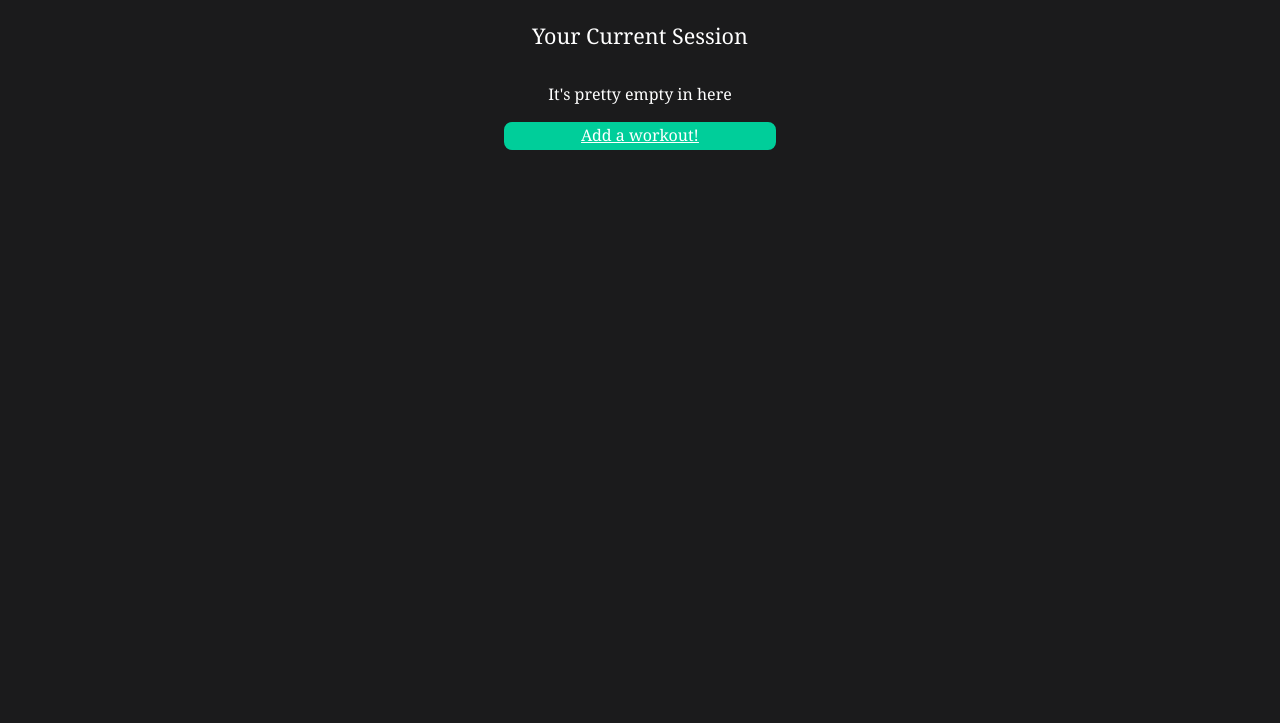
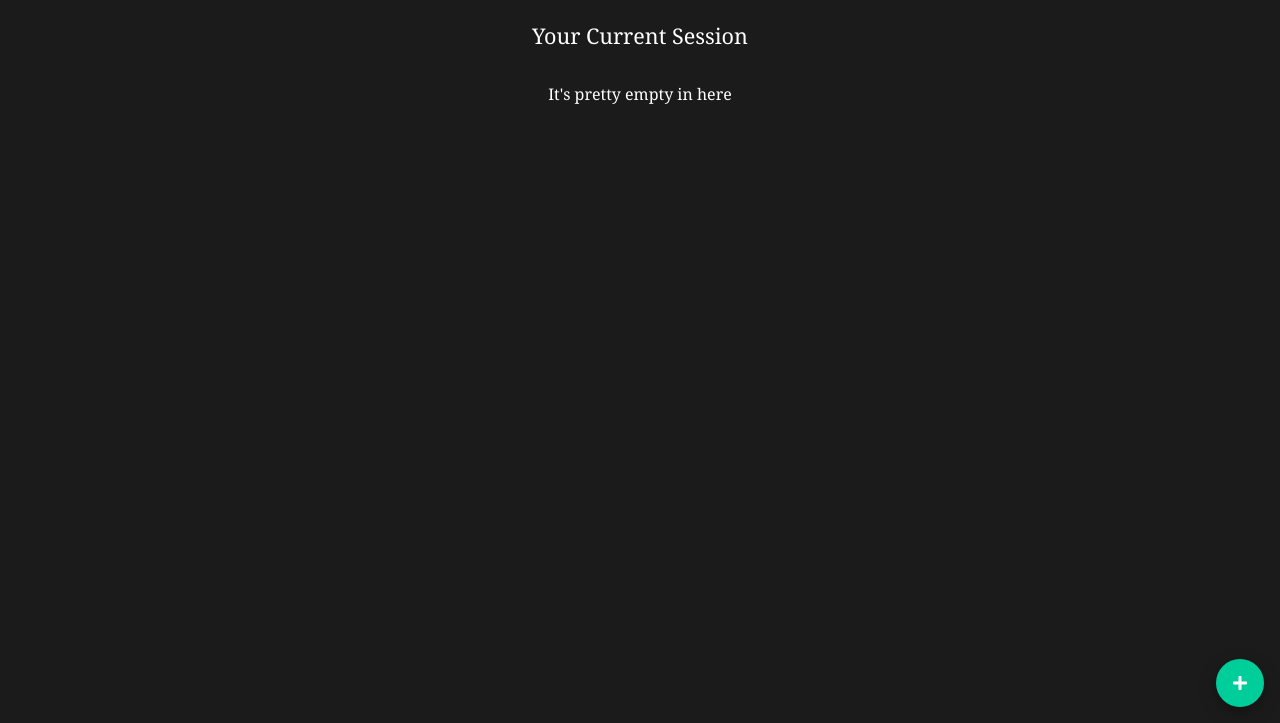
Before and after one commit to RyanTimesTen/fitness-tracker, a Gatsby site: page / in a window 1280 px wide. Shown: the part 77-800 px from the top of the page. Built offline with nearby package versions, Linux system fonts and the light colour scheme; Gatsby itself is replaced by a stand-in of ours.

```diff
--- a/src/components/Layout.js
+++ b/src/components/Layout.js
@@ -2,12 +2,13 @@
 import PropTypes from 'prop-types';
 import { StaticQuery, graphql } from 'gatsby';
 import { library } from '@fortawesome/fontawesome-svg-core';
-import { faPlus } from '@fortawesome/free-solid-svg-icons';
+import { faPlus, faChevronLeft } from '@fortawesome/free-solid-svg-icons';
 import styled, { createGlobalStyle } from 'styled-components';
 import SiteHeader from './SiteHeader';
 import colors from '../utils/colors';
 
 library.add(faPlus);
+library.add(faChevronLeft);
 
 const Layout = ({ children }) => (
   <StaticQuery
--- a/src/pages/index.js
+++ b/src/pages/index.js
@@ -6,6 +6,7 @@
 import Header from '../components/Header';
 import Workout from '../components/Workout';
 import session from '../session';
+import colors from '../utils/colors';
 
 export default function IndexPage() {
   return (
@@ -24,15 +25,12 @@
       ) : (
         <Section>
           <Header small>It's pretty empty in here</Header>
-          <NewWorkoutLink to="/new-workout">Add a workout!</NewWorkoutLink>
         </Section>
       )}
 
-      {session.workouts.length > 0 && (
-        <FAB to="/new-workout">
-          <FontAwesomeIcon icon="plus" />
-        </FAB>
-      )}
+      <FAB to="/new-workout">
+        <FontAwesomeIcon icon="plus" />
+      </FAB>
     </Layout>
   );
 }
@@ -44,21 +42,7 @@
   align-items: center;
 `;
 
-const StyledLink = styled(Link)`
-  background-color: #00ce9a;
-  color: white;
-`;
-
-const NewWorkoutLink = styled(StyledLink)`
-  border: 2px solid #00ce9a;
-  border-radius: 8px;
-  background-color: #00ce9a;
-  color: white;
-  width: 17rem;
-  text-align: center;
-`;
-
-const FAB = styled(StyledLink)`
+const FAB = styled(Link)`
   position: fixed;
   bottom: 1rem;
   right: 1rem;
@@ -70,6 +54,8 @@
   justify-content: center;
   align-items: center;
   box-shadow: 0 4px 8px 0 rgba(0, 0, 0, 0.2), 0 6px 20px 0 rgba(0, 0, 0, 0.19);
+  background-color: ${colors.robinhoodGreen};
+  color: white;
 
   :hover {
     color: white;
```
Also changed, not shown: src/pages/new-workout.js (+21 -2 lines).
